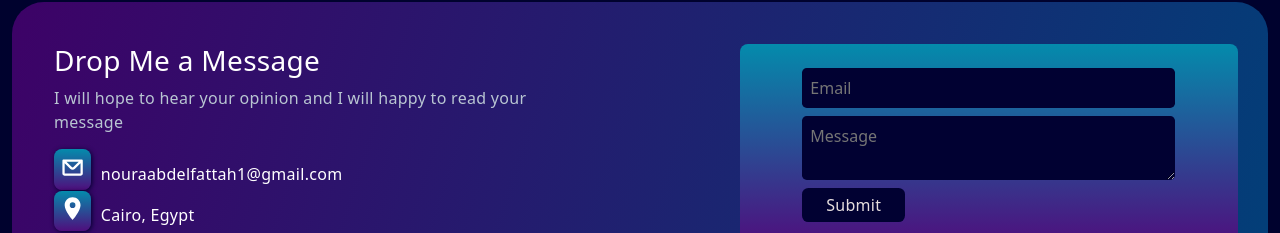
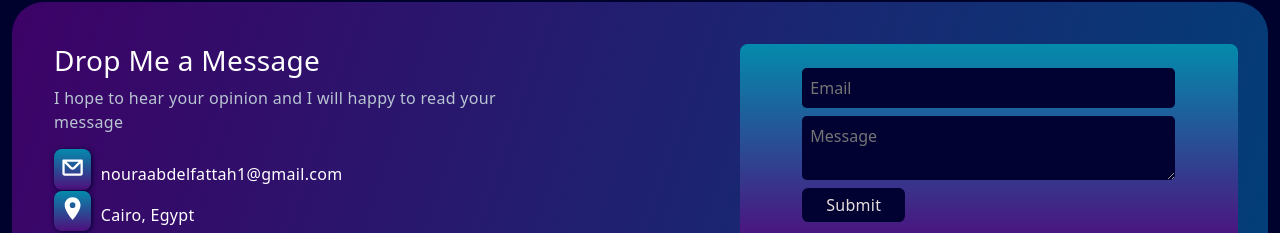
Before and after one commit to nouraabdelfattah/My_Portofolio, a React (Vite) app: page / in a window 1280 px wide. Shown: the part 2667-2900 px from the top of the page. Built offline with nearby package versions, Linux system fonts and the light colour scheme.

Commit message:
Update Contact.jsx

```diff
--- a/src/components/6-contact/Contact.jsx
+++ b/src/components/6-contact/Contact.jsx
@@ -20,7 +20,7 @@ export default function Contact() {
 <div className="contactMe row">
      <div className="contact-left-section col-md-5 col-sm-12">
       <h3>Drop Me a Message</h3>
-      <p>I will hope to hear your opinion and I will happy to read your message</p>
+      <p>I hope to hear your opinion and I will happy to read your message</p>
      <span className="gmail"><CgMail className="gmail-iqon"/></span><span className="gmail-p">nouraabdelfattah1@gmail.com</span><br/>
      <span className="gmail"><MdLocationOn className="gmail-iqon"/></span><span className="gmail-p">Cairo, Egypt</span>
      </div>
```
